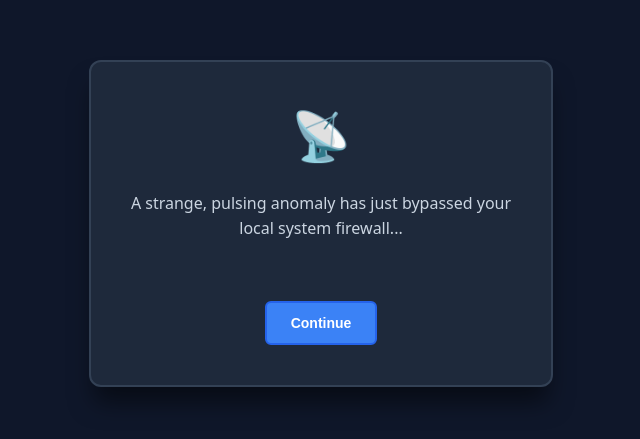
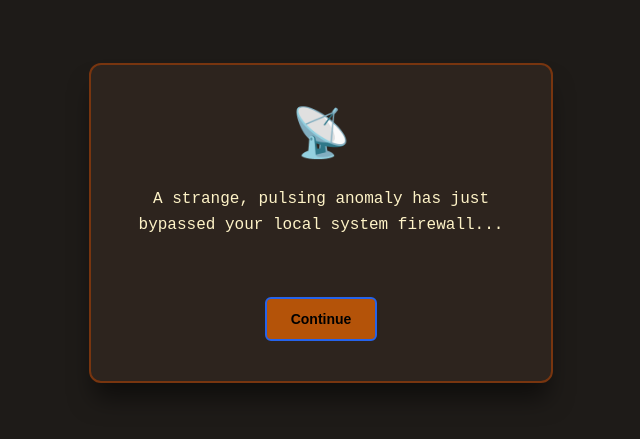
Before and after one commit to aryansharoragt-crypto/My-Cool-Terra-Project, a React (Vite) app: page / in a window 1280 px wide. Shown: the part 177-616 px from the top of the page, without its empty margins (319-959 px from the left). Built offline with nearby package versions, Linux system fonts and the light colour scheme; no server answers.

Commit message:
Wired Backend and Routed all Current Functions

```diff
--- a/src/App.jsx
+++ b/src/App.jsx
@@ -1,4 +1,4 @@
-import React, { useState } from 'react';
+import React, { useState, useEffect } from 'react';
 import HatchPage from './HatchPage.jsx';
 import DashboardPage from './DashboardPage.jsx';
 import IntroPage from './IntroPage.jsx';
@@ -11,19 +11,64 @@ export default function App() {
     pet_xp: 35,
     pet_level: 1
   });
+  const [tasks, setTasks] = useState([]);
+
+  // 1. Load saved game data from backend on mount
+  useEffect(() => {
+    fetch('/api/game-state')
+      .then((res) => res.json())
+      .then((data) => {
+        if (data.petName) {
+          setCurrentScreen('dashboard');
+        } else {
+          setCurrentScreen(data.currentScreen || 'intro');
+        }
+        setPetName(data.petName || '');
+        setStats(data.stats || { coins: 50, pet_xp: 35, pet_level: 1 });
+        setTasks(data.tasks || []);
+      })
+      .catch((err) => console.error('Error loading game state:', err));
+  }, []);
+
+  // 2. Helper to sync updates back to Server.js
+  const syncWithBackend = (updatedScreen, updatedName, updatedStats, updatedTasksList) => {
+    fetch('/api/game-state', {
+      method: 'POST',
+      headers: { 'Content-Type': 'application/json' },
+      body: JSON.stringify({
+        currentScreen: updatedScreen,
+        petName: updatedName,
+        stats: updatedStats,
+        tasks: updatedTasksList
+      }),
+    }).catch((err) => console.error('Sync failure:', err));
+  };
+
+  const handleIntroComplete = () => {
+    const nextScreen = 'hatch';
+    setCurrentScreen(nextScreen);
+    syncWithBackend(nextScreen, petName, stats, tasks);
+  };
 
   const handleHatchComplete = (chosenName) => {
+    const nextScreen = 'dashboard';
     setPetName(chosenName);
-    setCurrentScreen('dashboard');
+    setCurrentScreen(nextScreen);
+    syncWithBackend(nextScreen, chosenName, stats, tasks);
+  };
+
+  // 3. Aligned state changer that handles bubbles from DashboardPage
+  const handleStateChange = (updatedStats, updatedTasksList) => {
+    setStats(updatedStats);
+    setTasks(updatedTasksList);
+    syncWithBackend(currentScreen, petName, updatedStats, updatedTasksList);
   };
 
   return (
     <div>
       {currentScreen === 'intro' && (
-        <IntroPage onIntroComplete={() => setCurrentScreen('hatch')}/>
+        <IntroPage onIntroComplete={handleIntroComplete}/>
       )}
-
-
 
       {currentScreen === 'hatch' && (
         <HatchPage onHatchComplete={handleHatchComplete} />
@@ -31,11 +76,12 @@ export default function App() {
 
       {currentScreen === 'dashboard' && (
         <DashboardPage
-        stats={stats}
-        petName={petName}
-        setStats={setStats}/>
+          stats={stats}
+          petName={petName}
+          tasks={tasks}
+          onStateChange={handleStateChange}
+        />
       )}
-
     </div>
   );
 }
--- a/src/DashboardPage.jsx
+++ b/src/DashboardPage.jsx
@@ -1,69 +1,96 @@
 import React, { useState } from 'react';
 import { Coins, CheckCircle, Plus, Trash2 } from 'lucide-react';
 
-export default function DashboardPage({ petName, stats, setStats }) {
-  const [tasks, setTasks] = useState([
-    { id: 1, text: "Code for 30 mins using Hackatime", completed: false },
-    { id: 2, text: "Drink 3 glasses of water", completed: true }
-  ]);
+export default function DashboardPage({ petName, stats, tasks, onStateChange }) {
   const [newTaskText, setNewTaskText] = useState('');
 
   const handleAddTask = (e) => {
-    e.preventDefault(); if (!newTaskText.trim()) return;
-    setTasks([...tasks, { id: Date.now(), text: newTaskText, completed: false }]); setNewTaskText('');
+    e.preventDefault();
+    if (!newTaskText.trim()) return;
+
+    const updatedTasksList = [...tasks, { id: Date.now(), text: newTaskText.trim(), completed: false }];
+    setNewTaskText('');
+    onStateChange(stats, updatedTasksList);
   };
 
   const handleCompleteTask = (id) => {
     const targetTask = tasks.find(t => t.id === id);
     if (targetTask && !targetTask.completed) {
-      let newCoins = stats.coins + 10, newXp = stats.pet_xp + 30, newLevel = stats.pet_level;
-      if (newXp >= 100) { newXp -= 100; newLevel += 1; }
-      setStats({ ...stats, coins: newCoins, pet_xp: newXp, pet_level: newLevel });
-      setTasks(tasks.map(t => t.id === id ? { ...t, completed: true } : t));
+      let newCoins = stats.coins + 10;
+      let newXp = stats.pet_xp + 30;
+      let newLevel = stats.pet_level;
+
+      if (newXp >= 100) {
+        newXp -= 100;
+        newLevel += 1;
+      }
+
+      const updatedStats = { ...stats, coins: newCoins, pet_xp: newXp, pet_level: newLevel };
+      const updatedTasksList = tasks.map(t => t.id === id ? { ...t, completed: true } : t);
+
+      onStateChange(updatedStats, updatedTasksList);
     }
   };
 
-  const handleDeleteTask = (id) => { setTasks(tasks.filter(task => task.id !== id)); };
+  const handleDeleteTask = (id) => {
+    const updatedTasksList = tasks.filter(task => task.id !== id);
+    onStateChange(stats, updatedTasksList);
+  };
 
   return (
-    <div style={{ fontFamily: 'sans-serif', maxWidth: '450px', margin: '40px auto', padding: '20px', background: '#f8fafc', borderRadius: '12px', boxShadow: '0 4px 6px -1px rgba(0, 0, 0, 0.1)' }}>
+    <div style={styles.bodyWrapper}>
+      <div style={styles.dashboardContainer}>
 
-      <div style={{ display: 'flex', justifyContent: 'space-between', alignItems: 'center', borderBottom: '2px solid #ddd', paddingBottom: '10px' }}>
+        {/* Companion Profile header block */}
+        <div style={styles.profileHeader}>
           <div style={{ flex: 1, marginRight: '20px' }}>
-          <h2 style={{ margin: 0, color: '#1e293b' }}>{petName}</h2>
-          <span style={{ fontSize: '13px', color: '#64748b' }}>Lvl {stats.pet_level} • XP: {stats.pet_xp}/100</span>
-          <div style={{ width: '100%', background: '#e2e8f0', borderRadius: '999px', height: '8px', marginTop: '6px', overflow: 'hidden' }}>
-            <div style={{ width: `${stats.pet_xp}%`, background: '#10b981', height: '100%', transition: 'width 0.3s ease-in-out' }}></div>
+            <h2 style={styles.petTitle}>🐾 {petName}</h2>
+            <span style={styles.xpLabel}>Lvl {stats.pet_level} • Growth: {stats.pet_xp}/100 XP</span>
+            <div style={styles.xpTrack}>
+              <div style={{ ...styles.xpBar, width: `${stats.pet_xp}%` }}></div>
             </div>
           </div>
-        <b style={{ background: '#fef08a', padding: '6px 12px', borderRadius: '20px', display: 'flex', gap: '5px', alignItems: 'center', color: '#854d0e', height: 'fit-content' }}>
-          <Coins color="#eab308" size={18} /> {stats.coins} Gold
-        </b>
+          <div style={styles.goldBadge}>
+            <Coins color="#b45309" size={18} /> <span>{stats.coins} Gold</span>
+          </div>
         </div>
 
-      <form onSubmit={handleAddTask} style={{ display: 'flex', gap: '8px', margin: '20px 0' }}>
+        {/* Input Quest Form */}
+        <form onSubmit={handleAddTask} style={styles.questForm}>
           <input
             type="text"
             placeholder="Add a daily quest..."
             value={newTaskText}
             onChange={(e) => setNewTaskText(e.target.value)}
-          style={{ flex: 1, padding: '10px', borderRadius: '6px', border: '1px solid #ccc', background: 'white', color: '#1e293b' }}
+            style={styles.questInput}
           />
-        <button type="submit" style={{ background: '#3b82f6', color: 'white', border: 'none', borderRadius: '6px', padding: '0 15px', cursor: 'pointer' }}>
+          <button type="submit" style={styles.addButton}>
             <Plus size={18} />
           </button>
         </form>
 
+        {/* Scrolling Active Quests List */}
         <ul style={{ listStyle: 'none', padding: 0, margin: 0 }}>
           {tasks.map((task) => (
-          <li key={task.id} style={{ display: 'flex', justifyContent: 'space-between', alignItems: 'center', padding: '12px', background: 'white', borderRadius: '8px', marginBottom: '8px', border: '1px solid #eee', textDecoration: task.completed ? 'line-through' : 'none', color: task.completed ? '#94a3b8' : '#334155' }}>
-            <span style={{ color: '#1e293b', fontWeight: '500', textDecoration: task.completed ? 'line-through' : 'none' }}>{task.text}</span>
-            <div style={{ display: 'flex', gap: '10px', alignItems: 'center' }}>
-              <button onClick={() => handleCompleteTask(task.id)} style={{ background: 'none', border: 'none', cursor: 'pointer' }}>
-                <CheckCircle size={20} color={task.completed ? "#94a3b8" : "#10b981"} />
+            <li key={task.id} style={{
+              ...styles.taskCard,
+              background: task.completed ? '#f5ece1' : '#ffffff',
+              borderColor: task.completed ? '#cbd5e1' : '#b45309'
+            }}>
+              <span style={{
+                ...styles.taskText,
+                textDecoration: task.completed ? 'line-through' : 'none',
+                color: task.completed ? '#a16207' : '#451a03'
+              }}>
+                {task.text}
+              </span>
+
+              <div style={{ display: 'flex', gap: '12px', alignItems: 'center' }}>
+                <button onClick={() => handleCompleteTask(task.id)} style={styles.iconButton}>
+                  <CheckCircle size={22} color={task.completed ? "#a16207" : "#16a34a"} />
                 </button>
-              <button onClick={() => handleDeleteTask(task.id)} style={{ background: 'none', border: 'none', cursor: 'pointer', color: '#ef4444' }}>
-                <Trash2 size={18} />
+                <button onClick={() => handleDeleteTask(task.id)} style={styles.iconButton}>
+                  <Trash2 size={20} color="#b91c1c" />
                 </button>
               </div>
             </li>
@@ -71,5 +98,129 @@ export default function DashboardPage({ petName, stats, setStats }) {
         </ul>
 
       </div>
+    </div>
   );
 }
+
+const styles = {
+  bodyWrapper: {
+    background: '#1e1b18',
+    minHeight: '100vh',
+    width: '100%',
+    display: 'flex',
+    alignItems: 'center',
+    justifyContent: 'center',
+    padding: '40px 20px',
+    boxSizing: 'border-box'
+  },
+  dashboardContainer: {
+    fontFamily: '"Courier New", Courier, monospace',
+    maxWidth: '480px',
+    width: '100%',
+    padding: '24px',
+    background: '#fffbf5',
+    borderRadius: '16px',
+    border: '4px solid #78350f',
+    boxShadow: '0 20px 40px rgba(0, 0, 0, 0.4)'
+  },
+  profileHeader: {
+    display: 'flex',
+    justifyContent: 'space-between',
+    alignItems: 'center',
+    borderBottom: '3px dashed #d6c4ae',
+    paddingBottom: '16px'
+  },
+  petTitle: {
+    margin: 0,
+    color: '#451a03',
+    fontSize: '24px',
+    fontWeight: 'bold'
+  },
+  xpLabel: {
+    fontSize: '12px',
+    color: '#78350f',
+    fontWeight: 'bold',
+    display: 'block',
+    marginTop: '4px'
+  },
+  xpTrack: {
+    width: '100%',
+    background: '#f5ece1',
+    borderRadius: '6px',
+    height: '12px',
+    marginTop: '8px',
+    border: '2px solid #78350f',
+    overflow: 'hidden'
+  },
+  xpBar: {
+    background: '#16a34a',
+    height: '100%',
+    transition: 'width 0.3s ease-in-out'
+  },
+  goldBadge: {
+    background: '#fef3c7',
+    padding: '8px 14px',
+    borderRadius: '8px',
+    border: '2px solid #b45309',
+    display: 'flex',
+    gap: '6px',
+    alignItems: 'center',
+    color: '#78350f',
+    fontWeight: 'bold',
+    height: 'fit-content',
+    boxShadow: '0 3px 0 #b45309'
+  },
+  questForm: {
+    display: 'flex',
+    gap: '10px',
+    margin: '24px 0'
+  },
+  questInput: {
+    flex: 1,
+    padding: '12px',
+    borderRadius: '8px',
+    border: '2px solid #78350f',
+    background: '#ffffff',
+    color: '#451a03',
+    fontFamily: 'inherit',
+    fontWeight: 'bold',
+    outline: 'none'
+  },
+  addButton: {
+    background: '#b45309',
+    color: '#fffbf5',
+    border: '2px solid #78350f',
+    borderRadius: '8px',
+    padding: '0 16px',
+    cursor: 'pointer',
+    boxShadow: '0 3px 0 #78350f',
+    display: 'flex',
+    alignItems: 'center',
+    justifyContent: 'center'
+  },
+  taskCard: {
+    display: 'flex',
+    justifyContent: 'space-between',
+    alignItems: 'center',
+    padding: '14px',
+    borderRadius: '10px',
+    marginBottom: '10px',
+    border: '2px solid',
+    boxShadow: '0 4px 0 rgba(120, 53, 15, 0.1)',
+    transition: 'all 0.15s ease'
+  },
+  taskText: {
+    fontWeight: 'bold',
+    fontSize: '14px',
+    paddingRight: '10px'
+  },
+  iconButton: {
+    background: 'none',
+    border: 'none',
+    cursor: 'pointer',
+    padding: '4px',
+    display: 'flex',
+    alignItems: 'center',
+    justifyContent: 'center'
+  }
+};
--- a/src/HatchPage.jsx
+++ b/src/HatchPage.jsx
@@ -68,11 +68,11 @@ const styles = {
   },
   leftPasture: {
     flex: '0 0 55%',
-    background: '#e0f2fe',
+    background: '#f5ece1',
     display: 'flex',
     alignItems: 'center',
     justifyContent: 'center',
-    borderRight: '4px solid #cbd5e1'
+    borderRight: '6px solid #d6c4ae'
   },
   eggContainer: {
     fontSize: '6rem',
@@ -83,7 +83,8 @@ const styles = {
     display: 'flex',
     alignItems: 'center',
     justifyContent: 'center',
-    boxShadow: '0 10px 25px -5px rgba(0, 0, 0, 0.05)'
+    boxShadow: '0 10px 25px -5px rgba(0, 0, 0, 0.05)',
+    borderColor: '#b45309'
   },
   rightSlate: {
     flex: '0 0 45%',
@@ -91,7 +92,7 @@ const styles = {
     display: 'flex',
     flexDirection: 'column',
     justifyContent: 'center',
-    background: '#ffffff'
+    background: '#fffdfa'
   },
   title: {
     fontSize: '22px',
@@ -123,7 +124,7 @@ const styles = {
     color: '#334155'
   },
   pixelButton: {
-    background: '#22c55e',
+    background: '#15803d ',
     color: 'white',
     fontSize: '14px',
     fontWeight: 'bold',
--- a/src/IntroPage.jsx
+++ b/src/IntroPage.jsx
@@ -22,19 +22,19 @@ export default function IntroPage({ onIntroComplete }) {
     }
 
     return (
-        <div style={{ display: 'flex', width: '100%', minHeight: '100vh', background: '#0f172a', alignItems: 'center', justifyContent: 'center', fontFamily: 'system-ui, sans-serif', boxSizing: 'border-box', padding: '20px' }}>
+        <div style={{ display: 'flex', width: '100%', minHeight: '100vh', background: '#1e1b18', alignItems: 'center', justifyContent: 'center', fontFamily: 'Courier New, Courier, monospace', boxSizing: 'border-box', padding: '20px' }}>
 
-            <div style={{ background: '#1e293b', maxWidth: '400px', width: '85%', padding: '40px 30px', borderRadius: '12px', border: '2px solid #334155', boxShadow: '0 20px 25px -5px rgba(0, 0, 0, 0.5)', textAlign: 'center', color: '#f8fafc' }}>
+            <div style={{ background: '#2d241e', maxWidth: '400px', width: '85%', padding: '40px 30px', borderRadius: '12px', border: '2px solid #78350f', boxShadow: '0 20px 25px -5px rgba(0, 0, 0, 0.5)', textAlign: 'center', color: '#f8fafc' }}>
 
                 <div style={{ fontSize: '3rem', marginBottom: '24px' }}>📡</div>
 
-                <p style={{ fontSize: '16px', lineHeight: '1.6', minHeight: '80px', margin: '0 0 30px 0', color: '#cbd5e1' }}>
+                <p style={{ fontSize: '16px', lineHeight: '1.6', minHeight: '80px', margin: '0 0 30px 0', color: '#fef3c7' }}>
                     {storyLines[currentStep]}
                 </p>
 
                 <button
                 onClick={handleNext}
-                style={{ background: '#3b82f6', color: 'white', border: '2px solid #2563eb', padding: '12px 24px', borderRadius: '6px', fontSize: '14px', fontWeight: 'bold', cursor: 'pointer', outline: 'none' }}>
+                style={{ background: '#b45309 ', color: 'amber', border: '2px solid #2563eb', padding: '12px 24px', borderRadius: '6px', fontSize: '14px', fontWeight: 'bold', cursor: 'pointer', outline: 'none' }}>
                     {currentStep === storyLines.length - 1 ? "Decrypt Terminal" : "Continue"}
                 </button>
             </div>
```
Also changed, not shown: Server.js (+27 -0 lines), vite.config.js (+6 -1 lines), 2 other files (tests, documents, lock files or other folders). Lines whose indentation alone changed are shown as unchanged.
